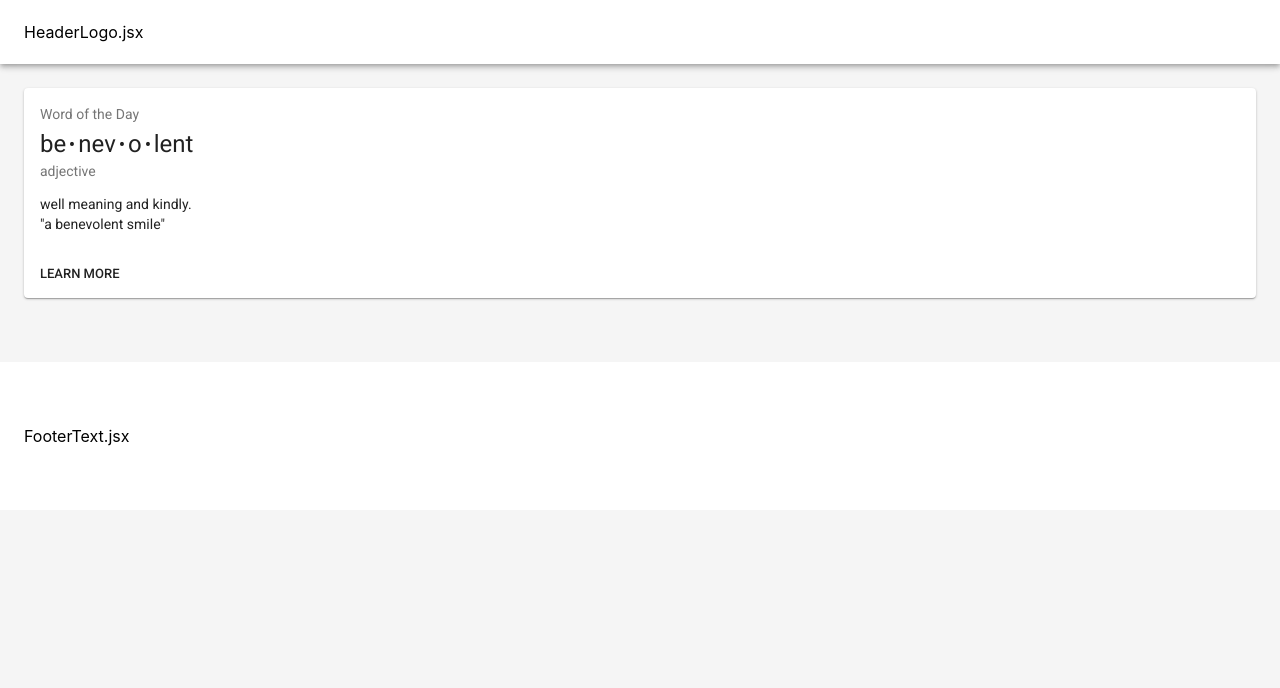
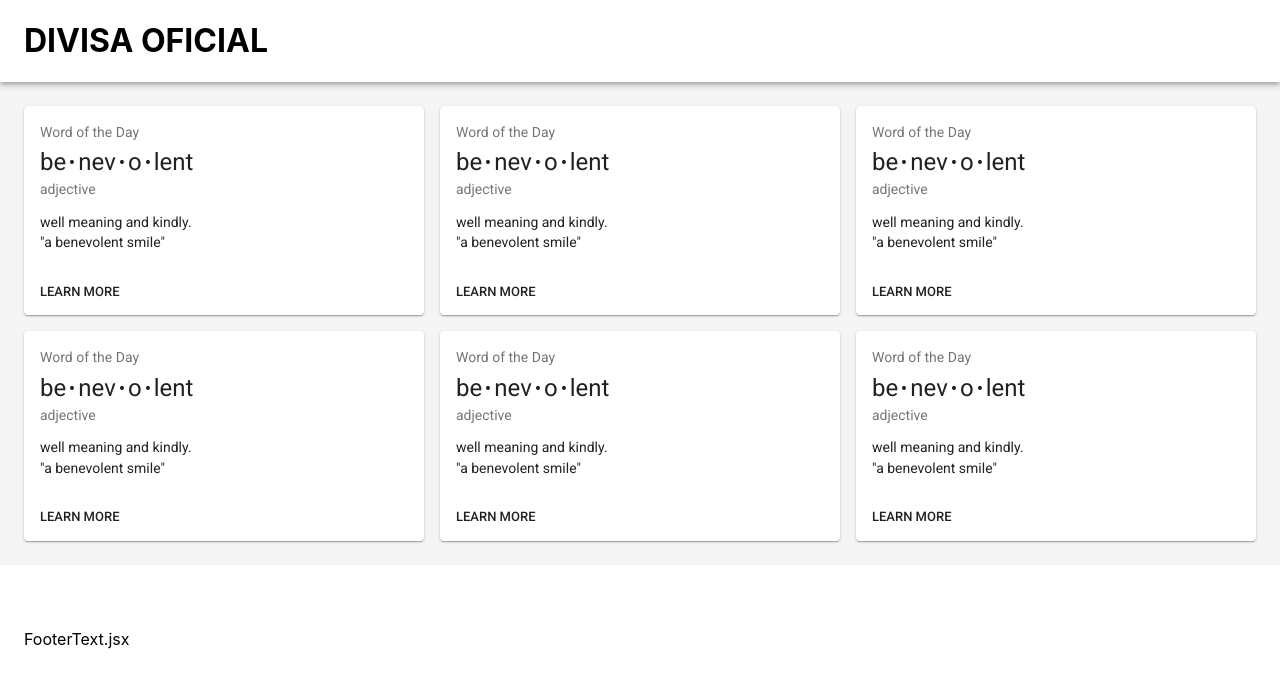
Before and after one commit to ricardonava/banxico-frontend, a React (Create React App) app: page / in a window 1280 px wide. Shown: the top 688 px of the page. Built offline with nearby package versions, Linux system fonts and the light colour scheme.

Commit message:
Changed Header Logo to H1 Text in the meanwhile still called HeaderLogo

```diff
--- a/src/App.jsx
+++ b/src/App.jsx
@@ -1,7 +1,4 @@
 import React from 'react';
-import PropTypes from 'prop-types';
-
-import { withStyles } from '@material-ui/core/styles';
 
 import Header from './containers/Header';
 import Main from './containers/Main';
--- a/src/components/HeaderLogo.jsx
+++ b/src/components/HeaderLogo.jsx
@@ -1,5 +1,5 @@
 import React from 'react';
 
-const Headerlogo = () => <font color="black">HeaderLogo.jsx</font>;
+const Headerlogo = () => <h1 style={{ color: '#000' }}>DIVISA OFICIAL</h1>;
 
 export default Headerlogo;
--- a/src/containers/Footer.jsx
+++ b/src/containers/Footer.jsx
@@ -8,7 +8,6 @@ import FooterText from '../components/FooterText';
 const styles = theme => ({
   footer: {
     backgroundColor: theme.palette.background.paper,
-    marginTop: theme.spacing.unit * 8,
     padding: `${theme.spacing.unit * 6}px 0`,
   },
   footerText: {
--- a/src/containers/Main.jsx
+++ b/src/containers/Main.jsx
@@ -1,6 +1,7 @@
 import React from 'react';
 import PropTypes from 'prop-types';
 
+import Grid from '@material-ui/core/Grid';
 import { withStyles } from '@material-ui/core/styles';
 
 import CurrencyCard from '../components/CurrencyCard';
@@ -16,7 +17,13 @@ const Main = (props) => {
 
   return (
     <main className={classes.main}>
-      <CurrencyCard />
+      <Grid container spacing={16} justify="center">
+        {[1, 2, 3, 4, 5, 6].map(() => (
+          <Grid item xs={12} sm={6} md={4} lg={4}>
+            <CurrencyCard />
+          </Grid>
+        ))}
+      </Grid>
     </main>
   );
 };
```
